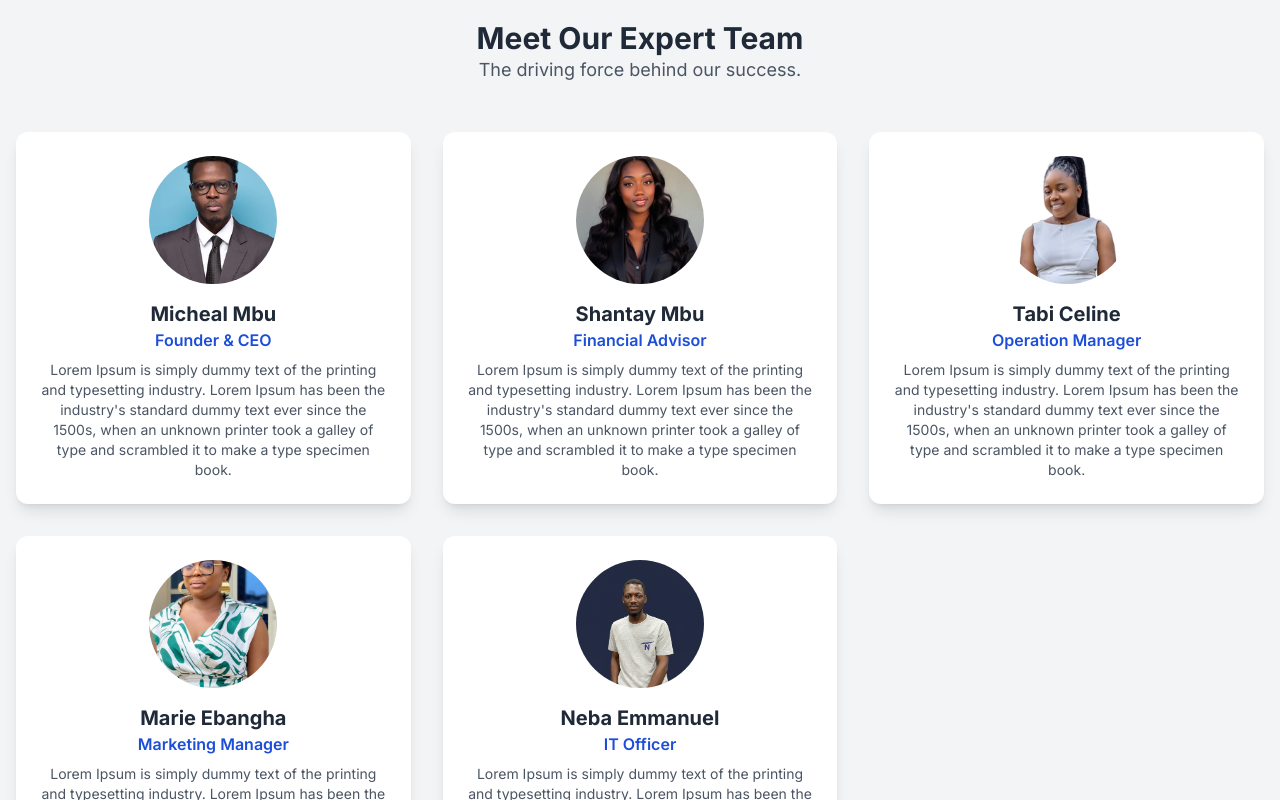
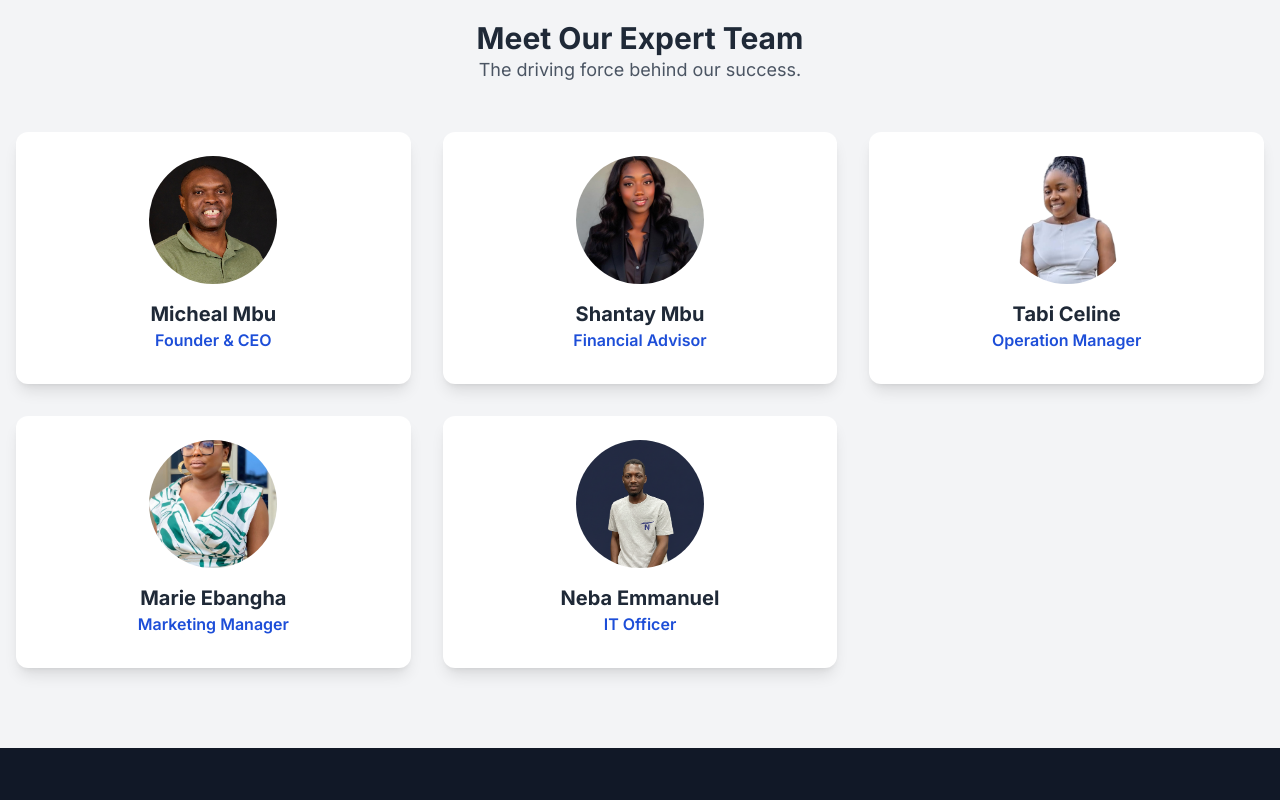
Before and after one commit to Neba-Emmanuel/MTMKay-Website, a React (Vite) app: page /about in a window 1280 px wide. Shown: the part 2340-3140 px from the top of the page. Built offline with nearby package versions, Linux system fonts and the light colour scheme.

Commit message:
fix: bio removed

```diff
--- a/src/data/team.ts
+++ b/src/data/team.ts
@@ -6,7 +6,7 @@ export const teamData: TeamMember[] = [
     name: "Micheal Mbu",
     role: "Founder & CEO",
     bio: "Lorem Ipsum is simply dummy text of the printing and typesetting industry. Lorem Ipsum has been the industry's standard dummy text ever since the 1500s, when an unknown printer took a galley of type and scrambled it to make a type specimen book.",
-    imageUrl: "/team/micheal-mbu.png",
+    imageUrl: "/team/micheal-mbu.jpeg",
   },
   {
     id: "2",
--- a/src/pages/About.tsx
+++ b/src/pages/About.tsx
@@ -287,7 +287,7 @@ const About: React.FC = () => {
           </div>
           <div className="grid grid-cols-1 sm:grid-cols-2 lg:grid-cols-3 gap-8">
             {teamData.map((member) => (
-              <Card key={member.id} className="text-center p-6">
+              <Card key={member.id} className="text-center py-6">
                 <img
                   src={member.imageUrl}
                   alt={member.name}
@@ -295,7 +295,7 @@ const About: React.FC = () => {
                 />
                 <h3 className="text-xl font-bold">{member.name}</h3>
                 <p className="text-primary font-semibold mb-2">{member.role}</p>
-                <p className="text-gray-600 text-sm">{member.bio}</p>
+                {/* <p className="text-gray-600 text-sm">{member.bio}</p> */}
               </Card>
             ))}
           </div>
```
Also changed, not shown: public/team/micheal-mbu.jpeg (added), public/team/micheal-mbu.png (deleted).
